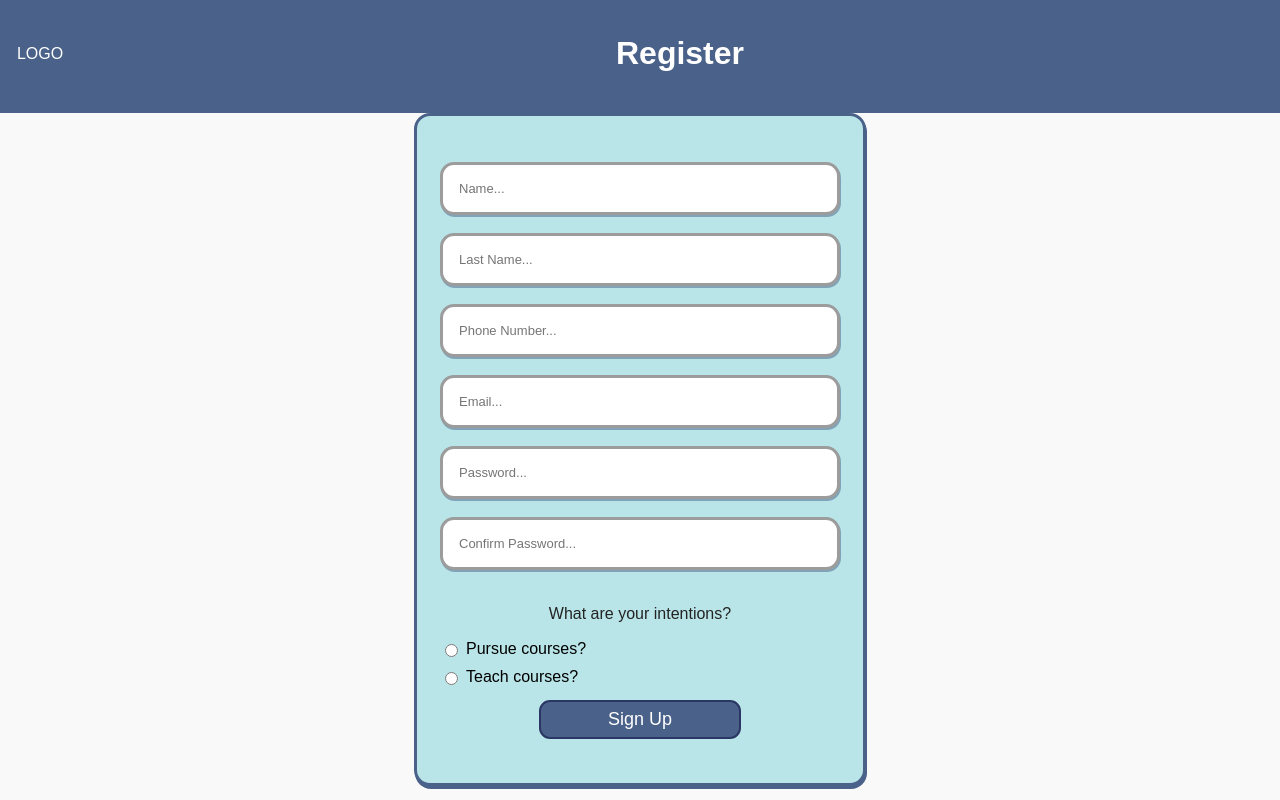
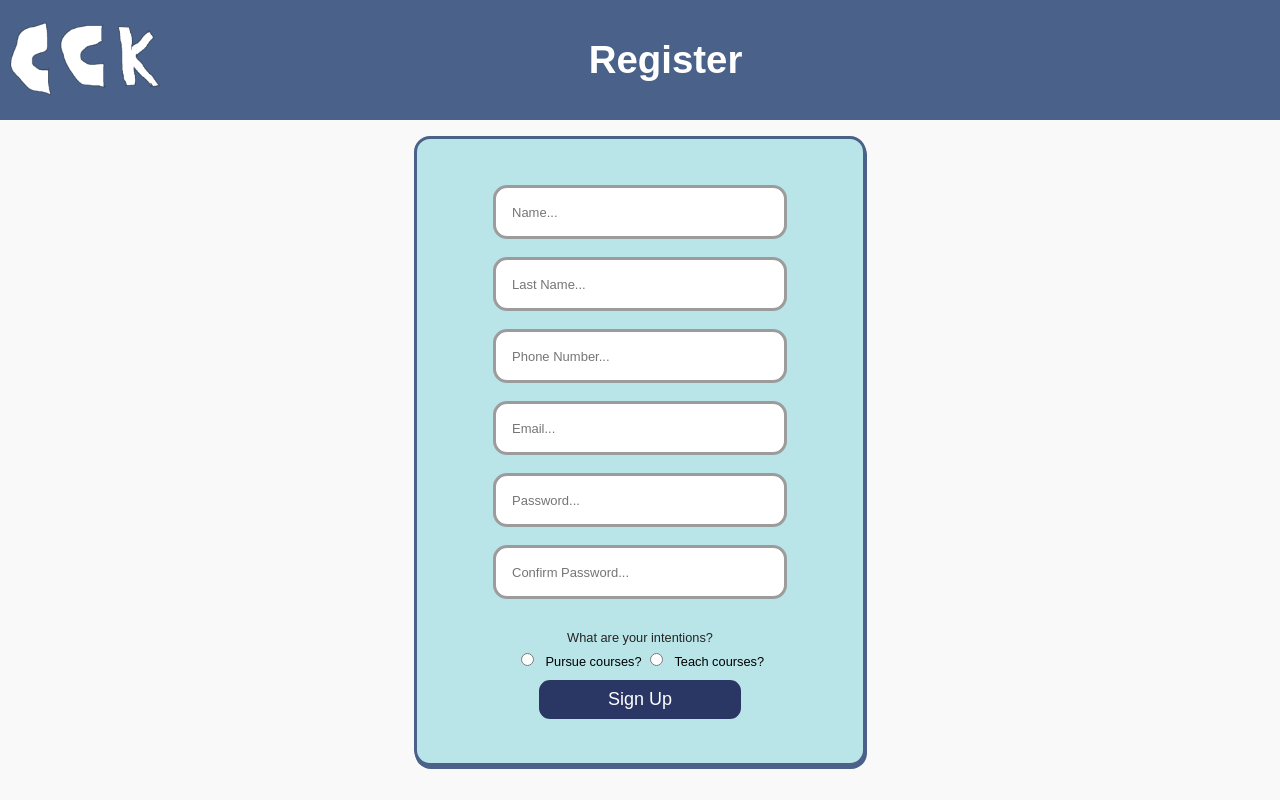
Before and after one commit to rDiti/Web-Projekti, a PHP site: page /Detyra2.html in a window 1280 px wide. Run offline with PHP 8.4, Linux system fonts and the light colour scheme.

Commit message:
Lidhje e faqeve, shume pak shtim i js edhe ndreqje e disa seneve css

```diff
--- a/Detyra1.html
+++ b/Detyra1.html
@@ -8,7 +8,9 @@
 </head>
 <body>
   <div class="klasa1">
-    <div class="logo">LOGO</div>
+    <a href="Homepage.html">
+      <img src="logo_transparent.png" alt="logo" class="logo">
+    </a>
   </div>
   <div class="form-klasa2">
     <div class="form-klasa3">
--- a/Detyra2.css
+++ b/Detyra2.css
@@ -7,30 +7,32 @@ body{
     flex-direction: column;
     align-items: center;
     justify-content: center;
-    height: 100vh;
+
 }
 header{
+    color: white;
     display: flex;
-      align-items: center;
-      justify-content: space-between;
-      background-color: rgb(74, 98, 138);
-      color: white;
-      width: 100%;
-      padding: 20px;
+    flex-direction: row;
+    width: 100%;
+    background-color: rgb(74, 98, 138);
+    height: 15vh;
+    align-items: center;
+
+    margin-bottom:2vh;
 }
-.logo{
-    width: 80px;
-    height: 50px;
-    text-align: center;
-    line-height: 50px;
-    color: white;
-    border-radius: 8px;
+a .Logo{
+    margin-left: 2%;
+    margin-right: 30%;
+    width: 13vw;
+    height: 10vh;
+
 }
 header h1{
-    display: flex;
+    margin-left: 33%;
     align-items: center;
     justify-content: center;
-    flex: 40px;
+    font-size: 3vw;
+
 
 }
 #register{
@@ -50,31 +52,28 @@ header h1{
   #register input[type="tel"],
   #register input[type="email"],
   #register input[type="password"]{
-    width: 100%;
+
+    width: 20vw;
+    height: 2vh;
     padding: 16px;
     margin-bottom: 16px;
     margin-top: 2px;
     border: 3px solid rgb(156, 156, 156);
     border-radius: 14px;
     font-size: 13px;
-    outline: none;
-    box-sizing: border-box;
-    box-shadow: 1px 2px rgba(74, 98, 138, 0.5);
+
 }
-.form-klasa2{
-    margin-top: 3px;/*E Permirson What are your intentions?. */
-    text-align: 7px;
+#register label{
+    display: inline;
+    margin-bottom: 2vh;
+    font-size: 1vw;
 }
+
 .form-klasa2 p{
-    font-size: 16px;
+    font-size: 1vw;
 
     color: #232323;
-    margin-bottom: 11px;
-}
-.form-klasa2 label{
-    display: flex;
-    align-items: 0px;/*Spo di ndreqe*/
-    margin-bottom: 4px;
+    margin-bottom: 0.2vh;
 }
 .form-klasa2 input[type="radio"]{
     margin-right: 8px;
@@ -84,14 +83,14 @@ button{
     margin-top: 7px;
     border: 2px solid rgb(42, 54, 99);
     border-radius: 11px;
-    background-color: rgb(74, 98, 138);
+    background-color: rgb(42, 54, 99);
     color: rgb(255, 255, 255);
     font-size: 18px;
     cursor: pointer;
     transition: all 0.3s ease;
 }
 button:hover{
-    background-color: rgb(26, 33, 48)
+    background-color: rgb(74, 98, 138);
 }
 @media (max-width: 768px){
 .klasa1{
--- a/Detyra2.html
+++ b/Detyra2.html
@@ -3,34 +3,63 @@
 <head>
   <meta charset="UTF-8">
   <meta name="viewport" content="width=device-width, initial-scale=1.0">
-  <title>Document</title>
+  <title>Sign Up</title>
   <link rel="stylesheet" href="Detyra2.css">
+
+    <script>
+      function SignUp(){
+
+
+            const name = document.getElementById("name").value.trim();
+            const lastname = document.getElementById("lastname").value.trim();
+            const tele = document.getElementById("tele").value.trim();
+            const email = document.getElementById("email").value.trim();
+            const pass = document.getElementById("pass").value.trim();
+            const conPass = document.getElementById("conPass").value.trim();
+            const std = document.getElementById("std").checked;
+            const prof = document.getElementById("prof").checked;
+
+
+            if (!name || !lastname|| !tele || !email || !pass || !conPass || (!std && !prof)) {
+                alert("Please fill out all required fields.");
+
+            }else{
+              alert("Your account has been created. Proceed to homepage to log in.");
+
+            }
+        }
+
+
+    </script>
 </head>
 <body>
   <header>
-    <div class="logo">LOGO</div>
+    <a href="Homepage.html">
+      <img src="logo_transparent.png" alt="logo" class="Logo">
+    </a>
     <h1>Register</h1>
   </header>
   <div id="register" class="klasa1">
     <form>
-      <input type="text" placeholder="Name..." required>
-      <input type="text" placeholder="Last Name..." required>
-      <input type="tel" placeholder="Phone Number..." required>
-      <input type="email" placeholder="Email..." required>
-      <input type="password" placeholder="Password..." required>
-      <input type="password" placeholder="Confirm Password..." required>
+      <input type="text" placeholder="Name..." id="name" required>
+      <input type="text" placeholder="Last Name..." id="lastname" required>
+      <input type="tel" placeholder="Phone Number..." id="tele" required>
+      <input type="email" placeholder="Email..." id="email" required>
+      <input type="password" placeholder="Password..." id="pass" required>
+      <input type="password" placeholder="Confirm Password..." id="conPass" required>
       <div class="form-klasa2">
         <p>What are your intentions?</p>
         <label>
-          <input type="radio" name="role" value="student" required> Pursue courses?
+          <input type="radio" name="role" value="student" id="std" required> Pursue courses?
         </label>
         <label>
-          <input type="radio" name="role" value="teach" required> Teach courses?
+          <input type="radio" name="role" value="teach" id="prof" required> Teach courses?
         </label>
       </div>
       <div class="form-klasa3">
-        <button type="submit">Sign Up</button>
+        <button type="submit" onclick="SignUp()">Sign Up</button>
       </div>
+
     </form>
   </div>
 </body>
--- a/Homepage.css
+++ b/Homepage.css
@@ -32,7 +32,6 @@
     border: none;
     border-radius: 2px;
 
-
 }
 #LogIn_PopUp input::placeholder{
     font-size: 1vw;
@@ -53,6 +52,7 @@
     height: 6vh;
     width: 15vw;
     box-shadow: -5px 5px 0 0  rgba(0,0,0,0.25);
+
     background-color:  rgb(42, 54, 99);
     border:none;
     border-radius: 5px;
--- a/Homepage.html
+++ b/Homepage.html
@@ -94,9 +94,9 @@
             <input type="submit" value="Log In"class="logInBtn" id="logInBtn"  onclick="LoggingIn()">
         </form>
 
-            <a href="#">Forgot Password?</a>
+            <a href="Detyra1.html">Forgot Password?</a>
             <p>Don't have an account?</p>
-            <a href="#">Sign Up!</a>
+            <a href="Detyra2.html">Sign Up!</a>
 
 
             <img src="close.png" alt="closebtn" onclick="LogInDown()">
```
Also changed, not shown: Detyra1.css (+10 -7 lines).
